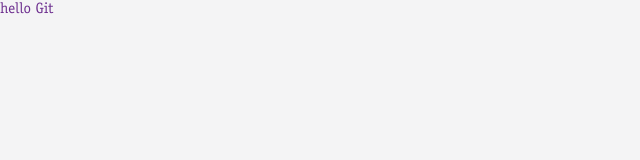
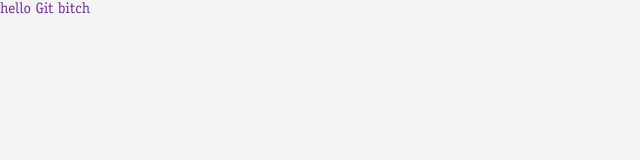
Before and after one commit to tatayano/testeGit, a website: page app/index.html in a window 1280 px wide. Shown: the full height of the page, 0-640 px from the left. Drawn offline with Linux system fonts and the light colour scheme.

Commit message:
alteração de texto no trunk

```diff
--- a/app/index.html
+++ b/app/index.html
@@ -12,7 +12,7 @@
         <link rel="stylesheet" href="assets/css/stylesheet.css">
     </head>
     <body>
-        <p>hello Git</p>
+        <p>hello Git bitch</p>
 
         <!-- angular -->
         <script type="text/javascript" src="assets/js/libs/angular.js"></script>
```
